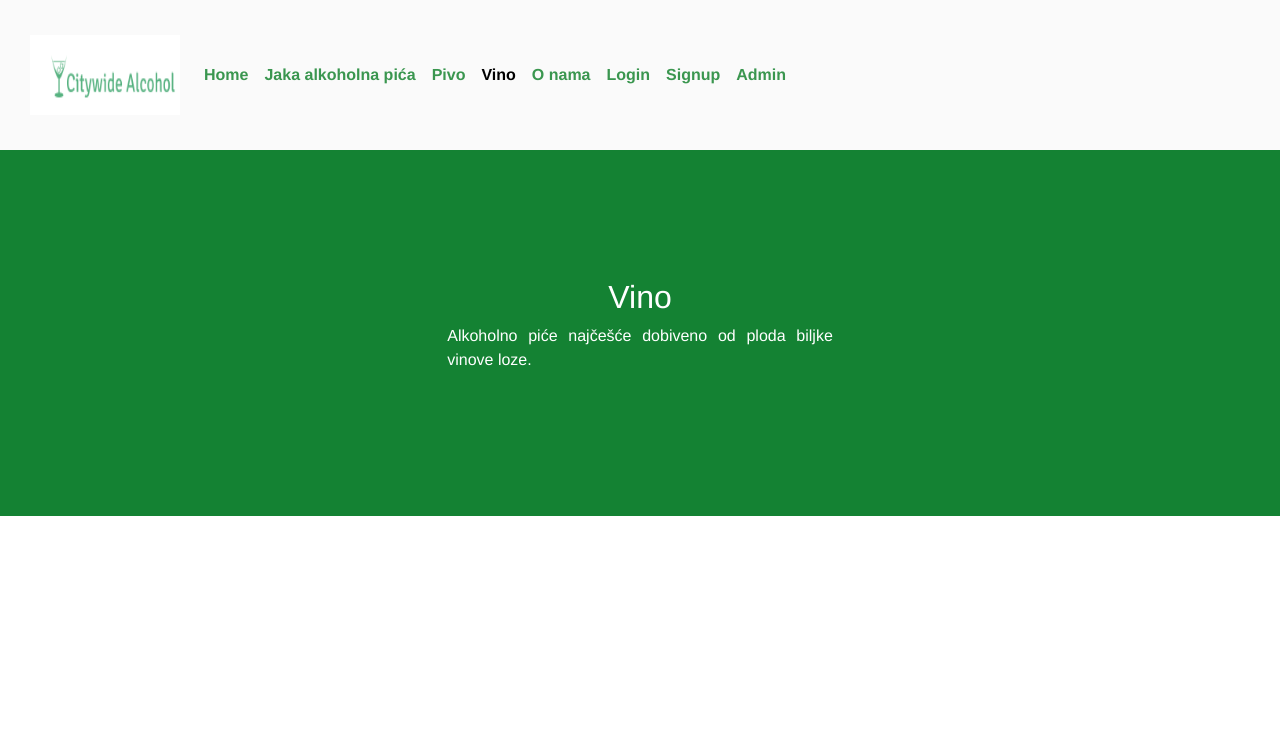
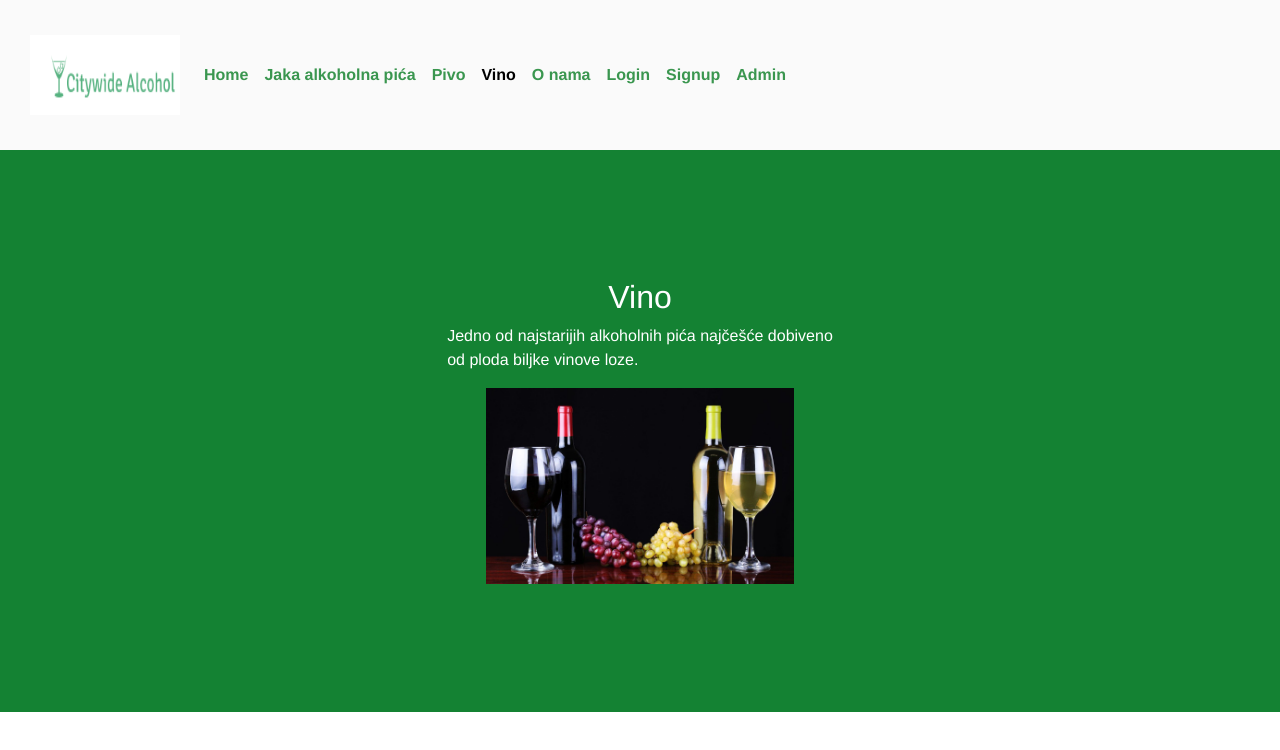
Before and after one commit to AntonioLipovac/citywidealcohol, a Vue app: page /vino in a window 1280 px wide. Shown: the top 750 px of the page. Built offline with nearby package versions, Linux system fonts and the light colour scheme.

Commit message:
Uređenje

```diff
--- a/src/views/Jaka_alkoholna_pića.vue
+++ b/src/views/Jaka_alkoholna_pića.vue
@@ -3,6 +3,9 @@
       <div class="container co">
   <h2>Jaka alkoholna pića</h2>
 </div>
+<div class="col-sm">
+          <img src="@/assets/jap.png" alt="Lights" style="width:25%">
+      </div>
 </div>
 
 </template>
--- a/src/views/Onama.vue
+++ b/src/views/Onama.vue
@@ -2,15 +2,21 @@
   <div class="on">
     <div class="container co">
     <h2>O nama</h2>
-    <br><br><br>
+    <br>
     <p>Citywide Alcohol je nova putpuno besplatna aplikacija za narudžbu alkoholnih pića.
-<br><br>
+<br>
     Izabrali smo najbolje prizvode za vas. Kupujte s nama te uživajte uz svaku čašu našeg proizvoda.
 <br><br>
-     Kontakt broj: 0996599353
-     <br><br>
+</p>
+<div class="col-sm">
+          <img src="@/assets/pića.png" alt="Lights" style="width:85%">
+      </div>
+<p>
+  <br>
+  Kontakt broj: 0996599353
+     <br>
      Mail: citywidealcohol@gmail.com
-     <br><br>
+     <br>
      Dostupnost: 0-24
 <br><br>
     </p>
@@ -21,7 +27,7 @@
 <style>
   .on{
     background-color: #148233 ;
-    padding: 10%;
+    padding: 4%;
     margin: 0%;
     width: 100%;
     height: 100%;
--- a/src/views/Pivo.vue
+++ b/src/views/Pivo.vue
@@ -1,11 +1,15 @@
 <template>
     <div class="pivo">
         <div class="container co">
-    <h2>Pivo</h2>
+         <h2>Pivo</h2>
     <p>
         Pjenušavo alkoholno piće karakteristična gorka okusa i arome po hmelju.
     </p>
   </div>
+  <div class="col-sm">
+          <img src="@/assets/beer.png" alt="Lights" style="width:32%">
+      </div>
+
   </div>
 
 </template>
--- a/src/views/Vino.vue
+++ b/src/views/Vino.vue
@@ -3,9 +3,12 @@
         <div class="container co">
     <h2>Vino</h2>
     <p>
-        Alkoholno piće najčešće dobiveno od ploda biljke vinove loze.
+        Jedno od najstarijih alkoholnih pića najčešće dobiveno od ploda biljke vinove loze.
     </p>
     </div>
+    <div class="col-sm">
+          <img src="@/assets/wine.png" alt="Lights" style="width:30%">
+      </div>
    </div>
 </template>
 
```
Also changed, not shown: src/assets/jap.png (added), src/assets/pića.png (added).
